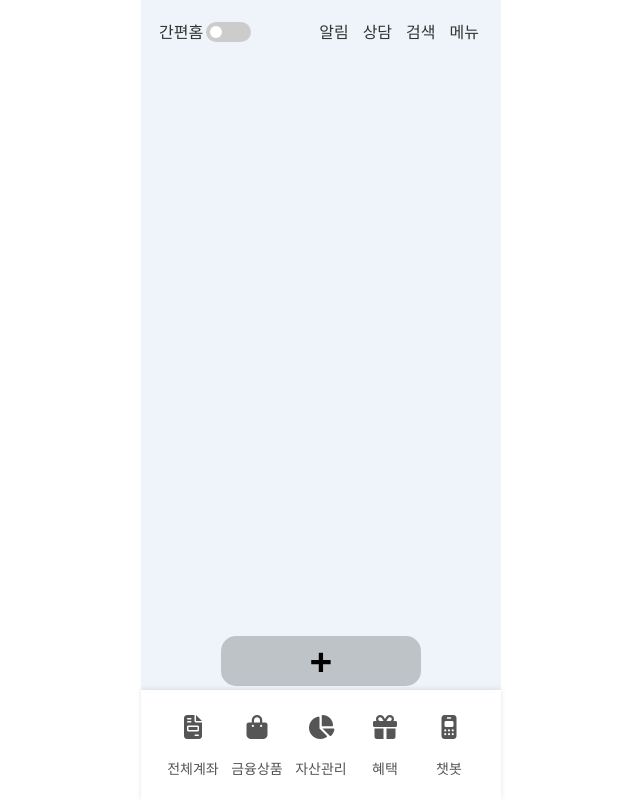
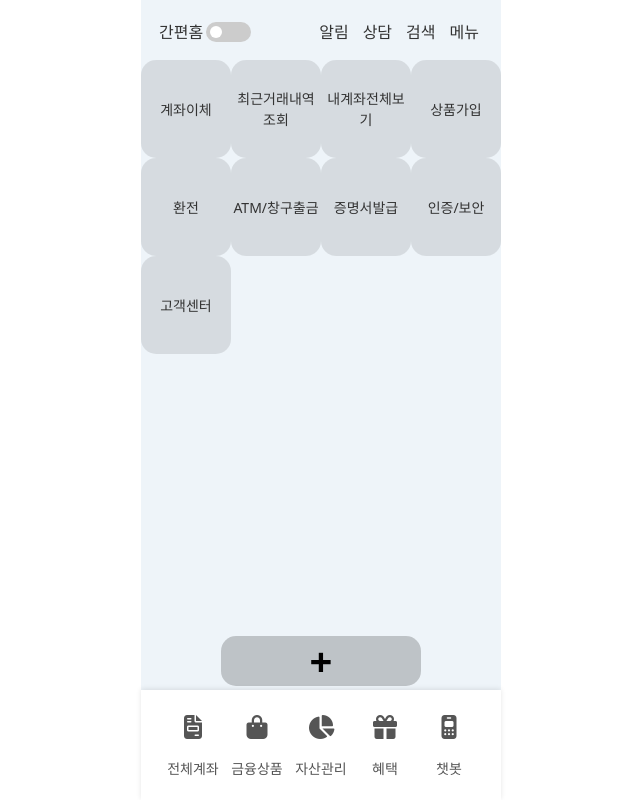
Before and after one commit to sojinnuna/KB-Front, a Vue app: page /uiux in a window 1280 px wide. Shown: the whole page, without its empty margins (319-959 px from the left). Built offline with nearby package versions, Linux system fonts and the light colour scheme.

Commit message:
feat: 1119/이학민/uiux 페이지 수정 완료

```diff
--- a/src/App.vue
+++ b/src/App.vue
@@ -9,8 +9,8 @@
 </template>
 
 <script>
-import Footer from "./components/Footer.vue";
-import Header from "./components/Header.vue";
+import Footer from './components/Footer.vue';
+import Header from './components/Header.vue';
 
 export default {
   components: {
--- a/src/pages/UIUX.vue
+++ b/src/pages/UIUX.vue
@@ -3,6 +3,21 @@
     <!-- 기존 + 버튼 -->
     <div class="plus-box" @click="navigateToUiuxEdit">
       <span class="plus-sign">+</span>
+    </div>
+
+    <!-- 위젯들 렌더링 -->
+    <div
+      v-for="(widget, index) in widgets"
+      :key="index"
+      class="widget"
+      :style="{ top: `${widget.y}px`, left: `${widget.x}px` }"
+      draggable="true"
+      @dragstart="onDragStart(index, $event)"
+      @dragend="onDragEnd(index, $event)"
+    >
+      <div class="widget-content">
+        <span>{{ widget.name }}</span>
+      </div>
     </div>
   </div>
 </template>
@@ -10,7 +25,6 @@
 <script>
 export default {
   name: 'UiUx',
-  components: {},
   data() {
     return {
       isBottomSheetVisible: false,
@@ -39,9 +53,51 @@ export default {
       gridSpacingY: 98.125,
     };
   },
+  mounted() {
+    // 로컬 스토리지에서 위젯 위치 로드
+    const storedWidgetPositions = localStorage.getItem('widgetPositions');
+    if (storedWidgetPositions) {
+      this.widgets = JSON.parse(storedWidgetPositions);
+    } else {
+      // 기본 위젯 데이터 초기화
+      this.initializeWidgets();
+    }
+  },
   methods: {
     navigateToUiuxEdit() {
       this.$router.push('/uiuxedit'); // /uiuxedit 페이지로 이동
+    },
+    initializeWidgets() {
+      // 기본 위젯 초기값
+      this.widgets = this.features.map((feature, index) => ({
+        name: feature,
+        x: (index % this.gridSize.x) * this.gridSpacingX,
+        y: Math.floor(index / this.gridSize.x) * this.gridSpacingY,
+      }));
+    },
+    onDragStart(index, event) {
+      this.isDragging = true;
+      this.dragIndex = index;
+      this.offsetX = event.offsetX;
+      this.offsetY = event.offsetY;
+    },
+    onDragEnd(index, event) {
+      if (!this.isDragging) return;
+
+      const newX = event.pageX - this.offsetX;
+      const newY = event.pageY - this.offsetY;
+
+      // 그리드에 맞춰 위치 스냅
+      this.widgets[index].x =
+        Math.round(newX / this.gridSpacingX) * this.gridSpacingX;
+      this.widgets[index].y =
+        Math.round(newY / this.gridSpacingY) * this.gridSpacingY;
+
+      // 로컬 스토리지에 저장
+      localStorage.setItem('widgetPositions', JSON.stringify(this.widgets));
+
+      this.isDragging = false;
+      this.dragIndex = null;
     },
   },
 };
@@ -56,7 +112,6 @@ export default {
   background-color: #eef4f9;
   position: relative;
 }
-
 .plus-box {
   position: fixed;
   bottom: 114px;
@@ -72,6 +127,25 @@ export default {
   cursor: pointer;
 }
 
+.widget {
+  position: absolute;
+  width: 90px; /* 그리드 칸의 너비 */
+  height: 98.125px; /* 그리드 칸의 높이 */
+  background-color: rgba(0, 0, 0, 0.1);
+  border-radius: 15px;
+  display: flex;
+  justify-content: center;
+  align-items: center;
+  cursor: grab;
+  z-index: 1;
+}
+
+.widget-content {
+  text-align: center;
+  font-size: 14px;
+  color: #333;
+}
+
 .plus-sign {
   font-size: 40px;
   font-weight: bolder;
--- a/src/pages/UiuxEdit.vue
+++ b/src/pages/UiuxEdit.vue
@@ -12,7 +12,6 @@
       @click="toggleBottomSheet"
     >
       <span class="plus-sign">위젯 추가하기</span>
-    </div>
     </div>
 
     <!-- 바텀 시트 (toggle 상태에 따라 보여짐) -->
@@ -56,6 +55,14 @@
     >
       <div class="widget-content">
         <span>{{ widget.name }}</span>
+        <button
+          v-if="isEditingMode"
+          class="delete-button"
+          @click.stop="deleteWidget(index)"
+        >
+          x
+        </button>
+      </div>
     </div>
   </div>
 </template>
@@ -99,6 +106,11 @@ export default {
     }
   },
   methods: {
+    // 위젯 삭제 메서드
+    deleteWidget(index) {
+      this.widgets.splice(index, 1);
+      alert('위젯이 삭제되었습니다.');
+    },
     saveWidgetPositions() {
       const widgetPositions = this.widgets.map((widget) => ({
         name: widget.name,
@@ -340,6 +352,21 @@ export default {
   align-items: center;
   cursor: pointer;
 }
+.delete-button {
+  position: absolute;
+  top: 4px; /* 위젯의 상단 */
+  right: 4px; /* 위젯의 오른쪽 */
+  transform: translate(50%, -50%); /* 약간의 위치 조정을 위해 변환 */
+  background-color: #fff(251, 251, 251);
+  color: #333;
+  border: none;
+  border-radius: 50%;
+  width: 20px;
+  height: 20px;
+  font-size: 12px;
+  cursor: pointer;
+  z-index: 10; /* 삭제 버튼이 위젯 콘텐츠 위에 나타나도록 설정 */
+}
 
 .widget {
   position: absolute;
```
Also changed, not shown: src/components/Footer.vue (+9 -9 lines). Lines whose indentation alone changed are shown as unchanged.
